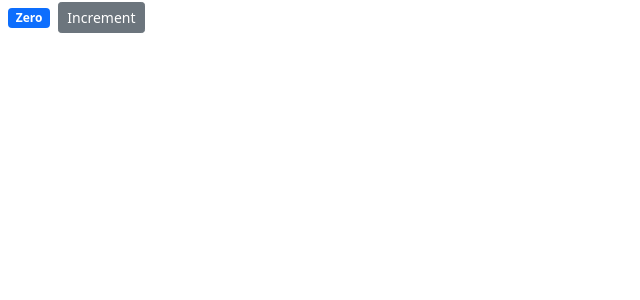
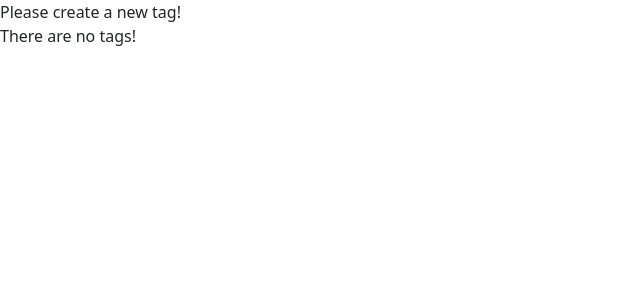
Before and after one commit to 99mac99/Shopping-cart-pattern-REACT, a React (Create React App) app: page / in a window 1280 px wide. Shown: the top 300 px of the page, without its empty margins (0-640 px from the left). Built offline with nearby package versions, Linux system fonts and the light colour scheme.

Commit message:
Conditional rendering

```diff
--- a/src/components/counter.jsx
+++ b/src/components/counter.jsx
@@ -6,21 +6,36 @@
 class  Counter extends Component {
     state = {
         count: 0,
+        tags:[]
     };
+
+    renderTags() {
+        if(this.state.tags.length === 0) return <p>There are no tags! </p>;
+
+        return <ul>{this.state.tags.map(tag => <li key={tag}>{tag}</li>)}</ul>;
+    }
 
     render() {
         return (
         <div>
-            <span className="badge bg-primary m-2">{this.formatCount()}</span>
-            <button className = "btn btn-secondary btn-sm">Increment</button>
+            {/* <span className={this.getBadgeClasses()}>{this.formatCount()}</span>
+            <button className = "btn btn-secondary btn-sm">Increment</button> */}
+            {this.state.tags.length === 0 && 'Please create a new tag!'}
+            {this.renderTags()}
         </div>
         );
     };
 
-    formatCount() {
-        const {count} = this.state;
-        return count === 0 ? 'Zero' : count;
-    };
+    // getBadgeClasses() {
+    //     let classes = "badge m-2 bg-";
+    //     classes += (this.state.count === 0) ? 'warning' : 'primary';
+    //     return classes;
+    // }
+
+    // formatCount() {
+    //     const {count} = this.state;
+    //     return count === 0 ? 'Zero' : count;
+    // };
 
 
 };
```
